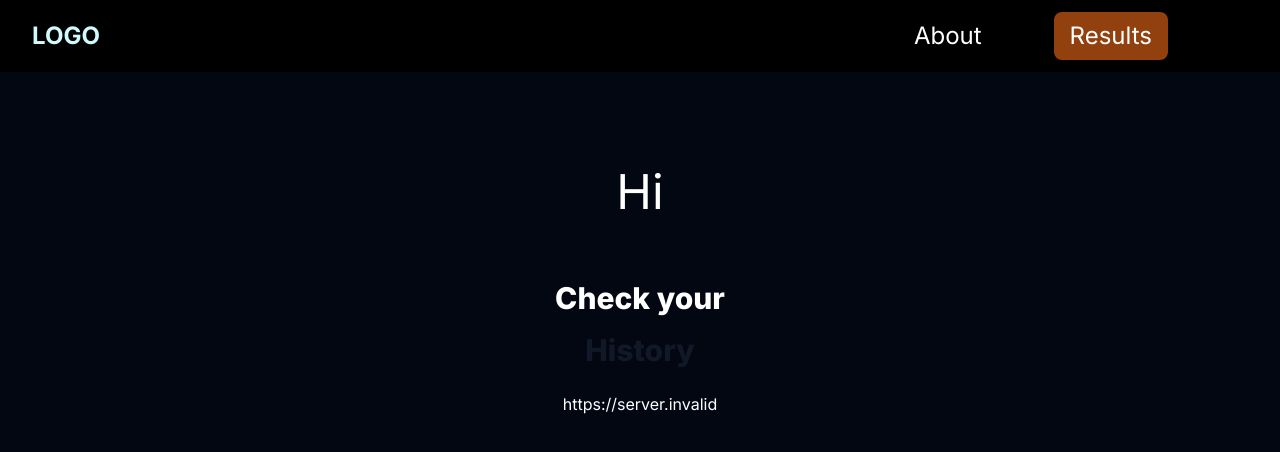
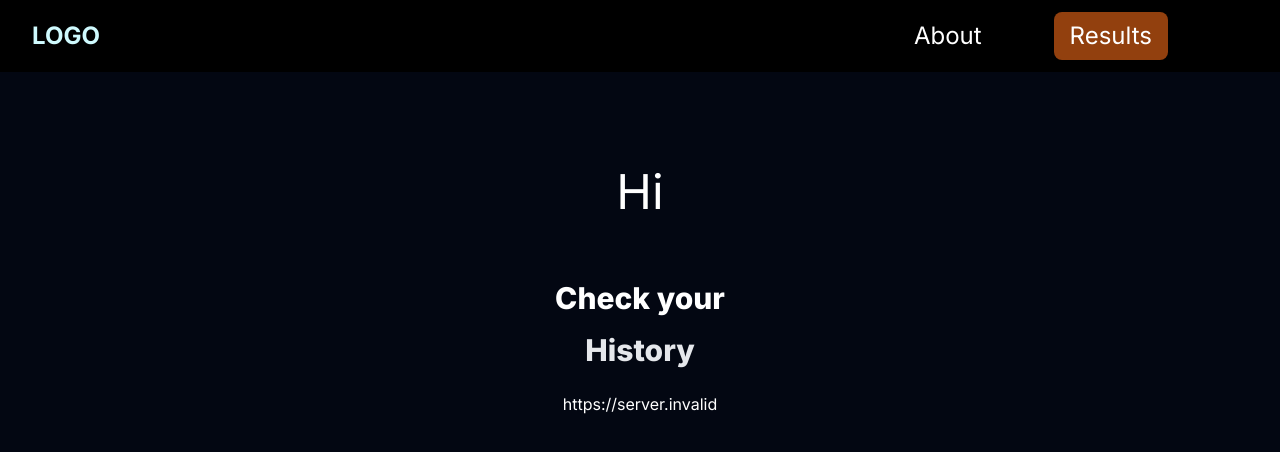
Before and after one commit to alejandroisa71/deploy-nextjs-example, a Next.js app: page /results in a window 1280 px wide. Shown: the top 452 px of the page. Built offline with nearby package versions, Linux system fonts and the light colour scheme; no server answers; the database is empty.

Commit message:
changed color h2 history

```diff
--- a/src/components/ResultsRoutines.jsx
+++ b/src/components/ResultsRoutines.jsx
@@ -30,7 +30,7 @@ const ResultPage =async () => {
       <h1 className="text-5xl p-4 mb-6 text-center">Hi</h1>
       <div className="bg-appOrange text-3xl md:mx-auto font-extrabold p-6">
         <h2 className="mb-4">Check your</h2>
-        <h2 className="text-gray-900">History</h2>
+        <h2 className="text-gray-200">History</h2>
       </div>
       <p className="text-white">{BASE_API_URL}</p>
 
```
